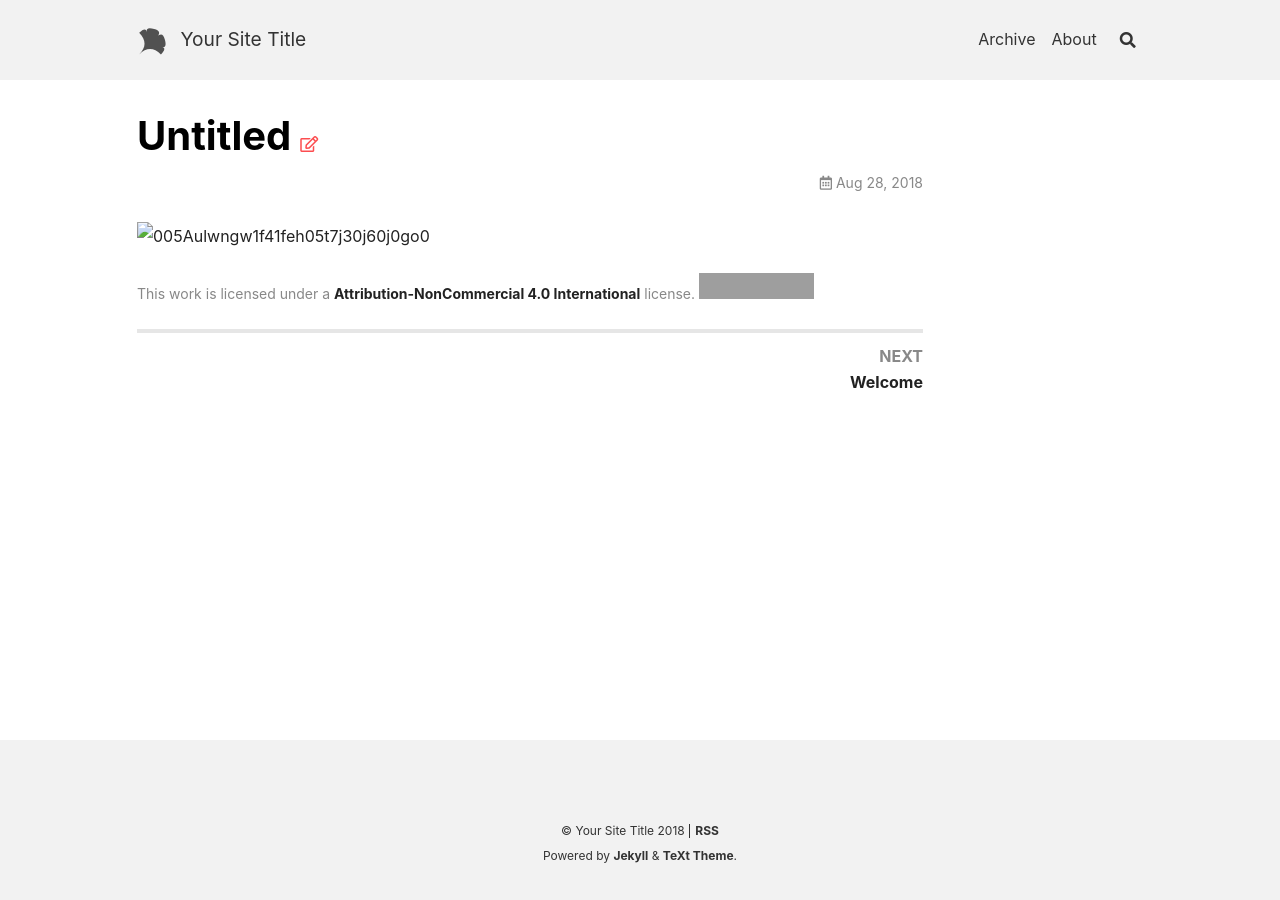
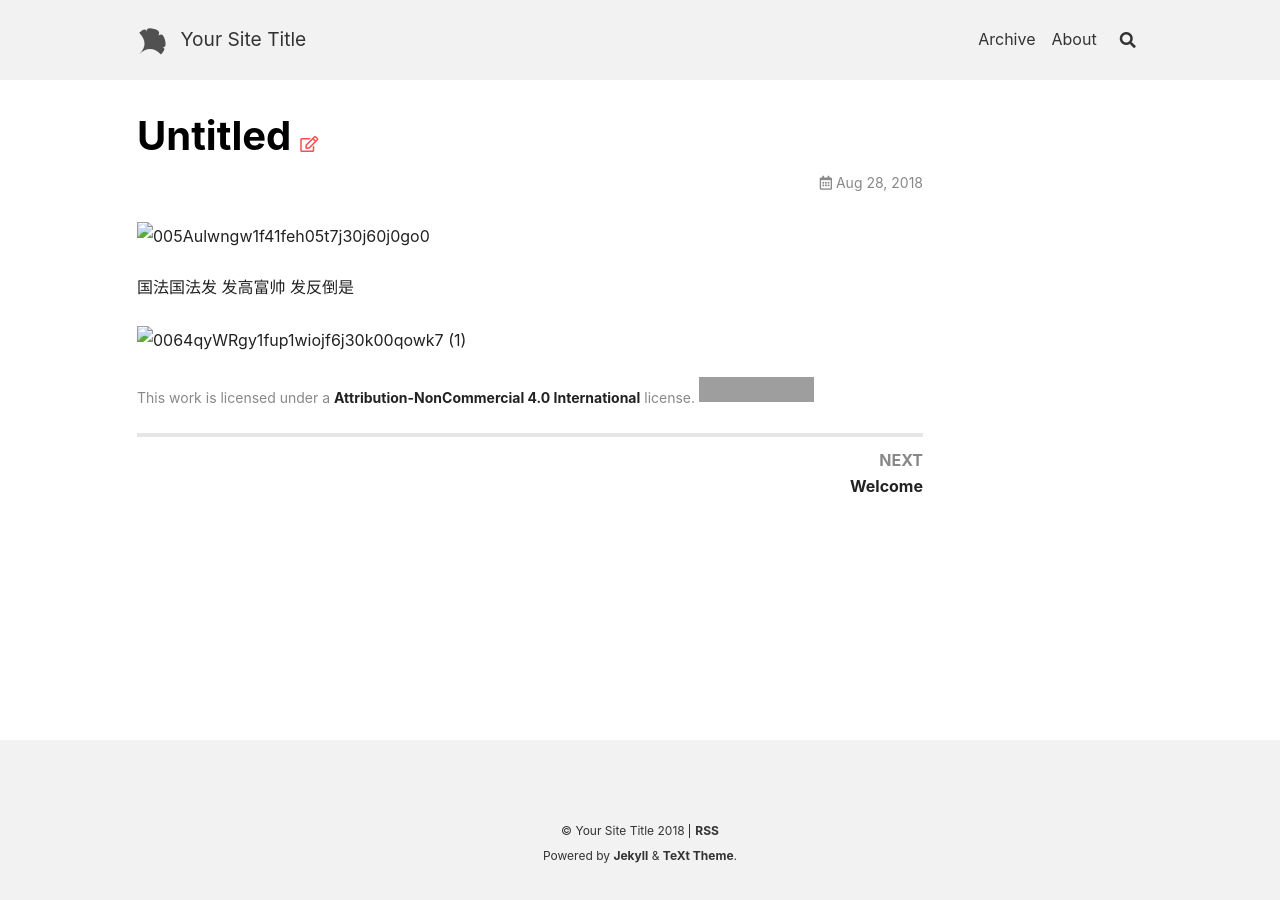
Before and after one commit to xiaodaihai0001/xiaodaihai0001.github.io, a Jekyll site: the page built from _posts/2018-08-28-untitled.md, in a window 1280 px wide. Built offline with Jekyll 4.4.1, drawn with Linux system fonts in a browser that asks for light colours; nearby versions of some CDN libraries; grey boxes are pictures that could not be loaded.

Commit message:
dd
；了；

```diff
--- a/_posts/2018-08-28-untitled.md
+++ b/_posts/2018-08-28-untitled.md
@@ -1 +1,7 @@
 ![005Aulwngw1f41feh05t7j30j60j0go0](005Aulwngw1f41feh05t7j30j60j0go0.jpg)
+
+ 国法国法发
+  发高富帅
+   发反倒是
+
+![0064qyWRgy1fup1wiojf6j30k00qowk7 (1)](0064qyWRgy1fup1wiojf6j30k00qowk7%20(1).jpg)
--- a/yulib.resource/_posts/2018-08-28-untitled.resource/commit.json
+++ b/yulib.resource/_posts/2018-08-28-untitled.resource/commit.json
@@ -1 +1 @@
-{"compress":true,"commitItems":[["2418980b-63fa-49b1-b16a-5502822946a8",1535432916295,"",[[1535432875915,["xiaodai@DESKTOP-7PIHPB8",[[1,0,"![005Aulwngw1f41feh05t7j30j60j0go0](005Aulwngw1f41feh05t7j30j60j0go0.jpg)\n"]],[0,0],[74,74]]]],null,"xiaodai@DESKTOP-7PIHPB8"]]}
+{"compress":true,"commitItems":[["2418980b-63fa-49b1-b16a-5502822946a8",1535432916295,"",[[1535432875915,["xiaodai@DESKTOP-7PIHPB8",[[1,0,"![005Aulwngw1f41feh05t7j30j60j0go0](005Aulwngw1f41feh05t7j30j60j0go0.jpg)\n"]],[0,0],[74,74]]],[1535433004848,["xiaodai@DESKTOP-7PIHPB8",[[1,74,"\n"]],[74,74],[75,75]]],[1535433005000,["xiaodai@DESKTOP-7PIHPB8",[[1,75,"\n"]],[75,75],[76,76]]],[1535433013551,["xiaodai@DESKTOP-7PIHPB8",[[-1,75,"\n"],[1,76," 国法国法发 \n  发高富帅\n   发反倒是\n   "]],[76,76],[101,101]]],[1535433032814,["xiaodai@DESKTOP-7PIHPB8",[[1,101,"\n![0064qyWRgy1fup1wiojf6j30k00qowk7 (1)](0064qyWRgy1fup1wiojf6j30k00qowk7%20(1).jpg)\n"]],[101,101],[186,186]]],[1535433046743,["xiaodai@DESKTOP-7PIHPB8",[[1,186,"\n"]],[186,186],[187,187]]],[1535433047037,["xiaodai@DESKTOP-7PIHPB8",[[1,187,"\n"]],[187,187],[188,188]]]],null,"xiaodai@DESKTOP-7PIHPB8"]]}
```
Also changed, not shown: _posts/0064qyWRgy1fup1wiojf6j30k00qowk7 (1).jpg (added).
